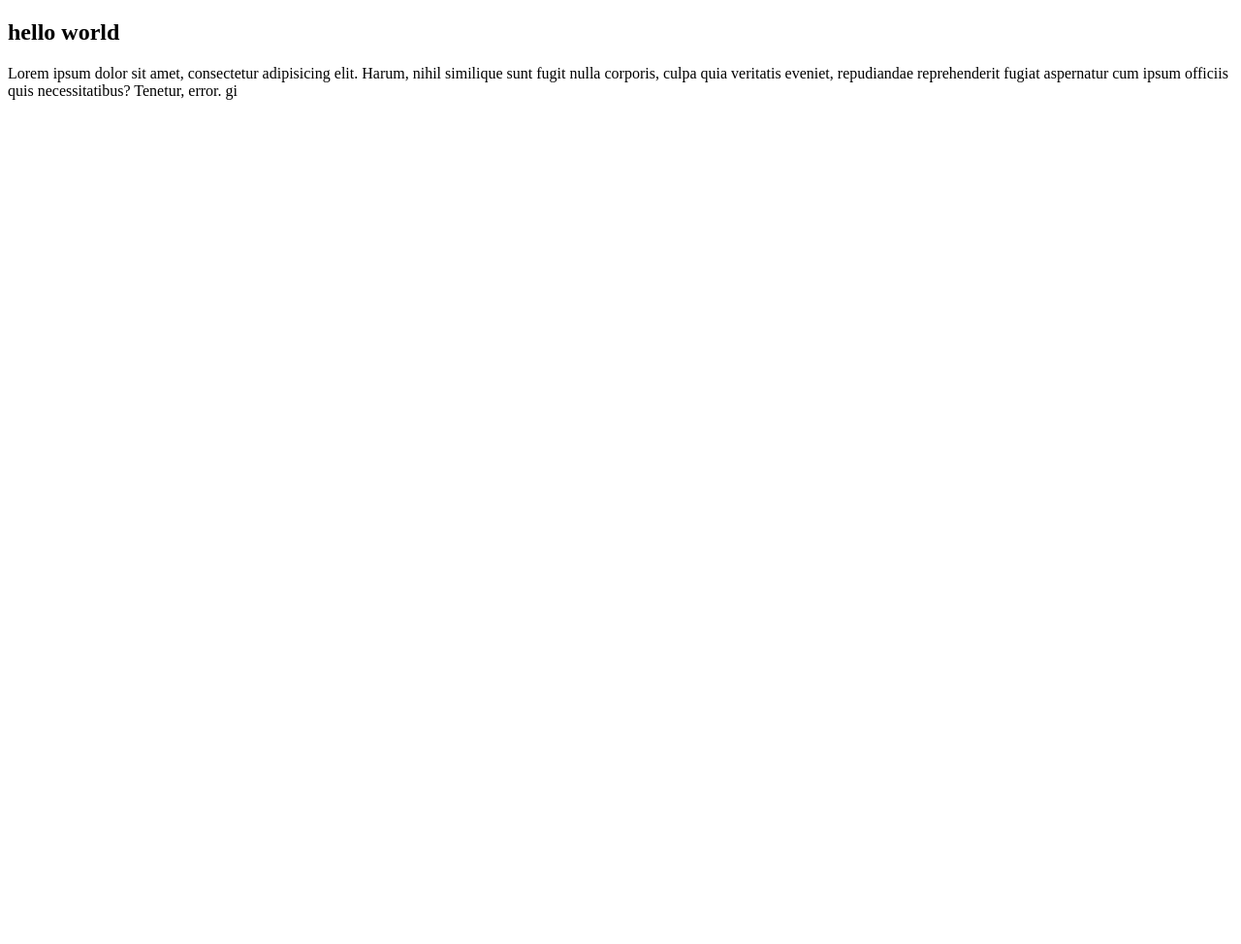
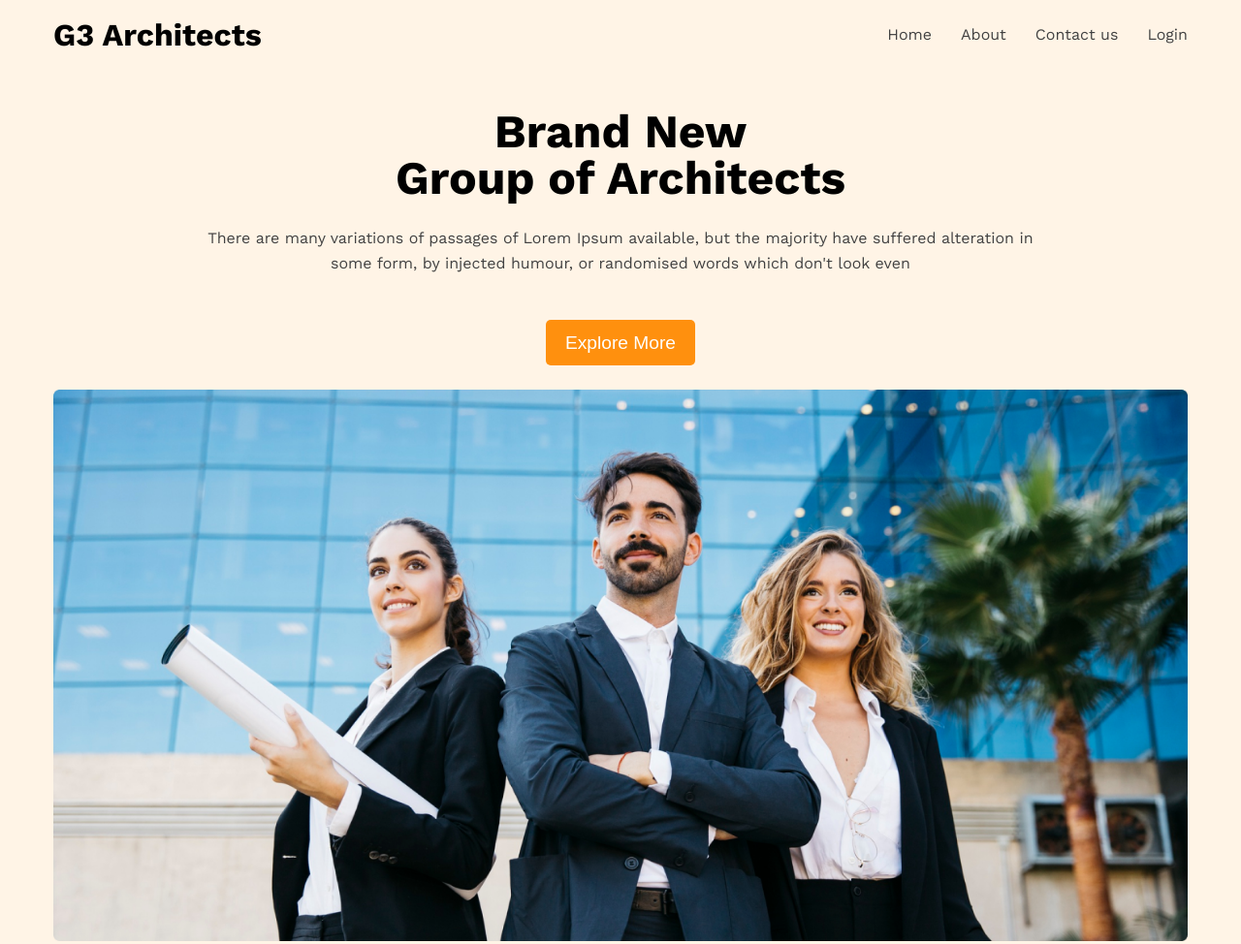
Before and after one commit to mdridwanh20/G3-architects-website, a plain HTML site: page index.html in a window 1280 px wide. Shown: the whole page at 97% size. Before the commit the page ends 800 px from the top, so only its background shows below. Drawn offline with nearby package versions, Linux system fonts and the light colour scheme.

Commit message:
added header section

```diff
--- a/index.html
+++ b/index.html
@@ -3,10 +3,37 @@
 <head>
     <meta charset="UTF-8">
     <meta name="viewport" content="width=device-width, initial-scale=1.0">
-    <title>Document</title>
+    <title>G3 Architects Website</title>
+    <link rel="stylesheet" href="./style/style.css">
 </head>
 <body>
-    <h2>hello world</h2>
-    Lorem ipsum dolor sit amet, consectetur adipisicing elit. Harum, nihil similique sunt fugit nulla corporis, culpa quia veritatis eveniet, repudiandae reprehenderit fugiat aspernatur cum ipsum officiis quis necessitatibus? Tenetur, error.
+    <header class="header bg-light">
+        <nav class="navbar d-flex">
+            <h3 class="brand">G3 Architects</h3>
+            <ul class="nav-links d-flex">
+                <li class="nav-item"><a href="" class="nav-link text-dark">Home</a></li>
+                <li class="nav-item"><a href="" class="nav-link text-dark">About</a></li>
+                <li class="nav-item"><a href="" class="nav-link text-dark">Contact us</a></li>
+                <li class="nav-item"><a href="" class="nav-link text-dark">Login</a></li>
+            </ul>
+        </nav>
+
+        <div class="banner d-flex">
+            <div class="banner-content text-center">
+                <h1 class="banner-title">Brand New <br> Group of Architects </h1>
+                <p class="description">There are many variations of passages of Lorem Ipsum available, but the majority have suffered alteration in <br> some form, by injected humour, or randomised words which don't look even</p>
+                <button class="btn-primary">Explore More</button>
+                <img src="./images/banner.png" alt="">
+            </div>
+        </div>
+
+    </header>
+    <main>
+
+    </main>
+    <footer>
+
+    </footer>
+
 </body>
-</html>gi
+</html
--- a/style/style.css
+++ b/style/style.css
@@ -0,0 +1,143 @@
+@import url('https://fonts.googleapis.com/css2?family=Work+Sans:ital,wght@0,100..900;1,100..900&display=swap');
+
+/* css reset code here */
+html, body, div, span, applet, object, iframe,
+h1, h2, h3, h4, h5, h6, p, blockquote, pre,
+a, abbr, acronym, address, big, cite, code,
+del, dfn, em, img, ins, kbd, q, s, samp,
+small, strike, strong, sub, sup, tt, var,
+b, u, i, center,
+dl, dt, dd, ol, ul, li,
+fieldset, form, label, legend,
+table, caption, tbody, tfoot, thead, tr, th, td,
+article, aside, canvas, details, embed,
+figure, figcaption, footer, header, hgroup,
+menu, nav, output, ruby, section, summary,
+time, mark, audio, video {
+	margin: 0;
+	padding: 0;
+	border: 0;
+	font-size: 100%;
+	font: inherit;
+	vertical-align: baseline;
+}
+/* HTML5 display-role reset for older browsers */
+article, aside, details, figcaption, figure,
+footer, header, hgroup, menu, nav, section {
+	display: block;
+}
+body {
+	line-height: 1;
+    font-family: "Work Sans", sans-serif;
+}
+ol, ul {
+	list-style: none;
+}
+a{
+    text-decoration: none;
+}
+blockquote, q {
+	quotes: none;
+}
+blockquote:before, blockquote:after,
+q:before, q:after {
+	content: '';
+	content: none;
+}
+table {
+	border-collapse: collapse;
+	border-spacing: 0;
+}
+
+
+/* help css here */
+.d-flex{
+    display: flex;
+}
+
+.text-light{
+    color: #727272;
+}
+.text-dark{
+    color: #424242;
+}
+.bg-light{
+    background-color: rgba(255, 144, 14, 0.1);
+}
+.text-center{
+    text-align: center;
+}
+img{
+    max-width: 100%;
+}
+.description{
+    color: #424242;
+    font-family: Work Sans;
+    font-size: 16px;
+    font-weight: 400;
+    line-height: 26px;
+    letter-spacing: 0%;
+    text-align: center;
+    margin: 20px 0;
+}
+.btn-primary{
+    background-color: #FF900E;
+    color: rgb(255, 255, 255);
+    font-size: 1.2rem;
+    font-weight: 500;
+    line-height: 23px;
+    letter-spacing: 0%;
+    text-align: center;
+    padding: 12px 20px;
+    margin: 25px 0;
+    border-radius: 5px;
+    border: none;
+    cursor: pointer;
+}
+
+
+
+
+/* share styles */
+
+/* header related style */
+
+/* navbar related style */
+nav{
+    justify-content: space-between;
+    max-width: 1170px;
+    margin: 0 auto;
+    padding: 20px 10px;
+    align-items: center;
+
+}
+.brand{
+    font-weight: 700;
+    font-size: 2rem;
+}
+
+.nav-links{
+    align-items: center;
+}
+.nav-item:not(:last-child){
+    margin-right: 30px;
+}
+nav ul li a{
+    font-size: 1rem;
+}
+
+/* banner related style */
+.banner{
+    max-width: 1170px;
+    padding: 15px 10px;
+    margin: 0 auto;
+    align-items: center;
+
+}
+.banner-title{
+    font-size: 3rem;
+    font-weight: 700;
+    letter-spacing: 0%;
+    text-align: center;
+    margin: 25px 0;
+}
```
